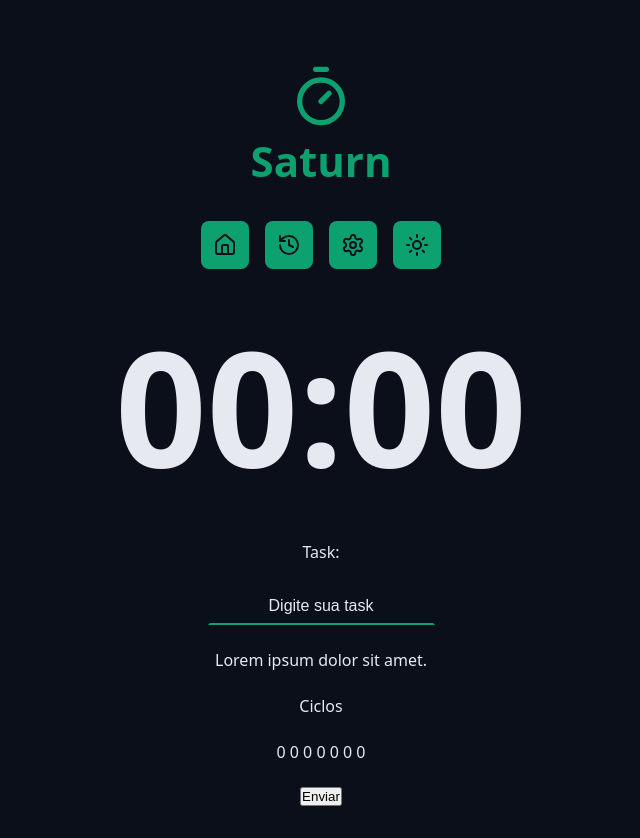
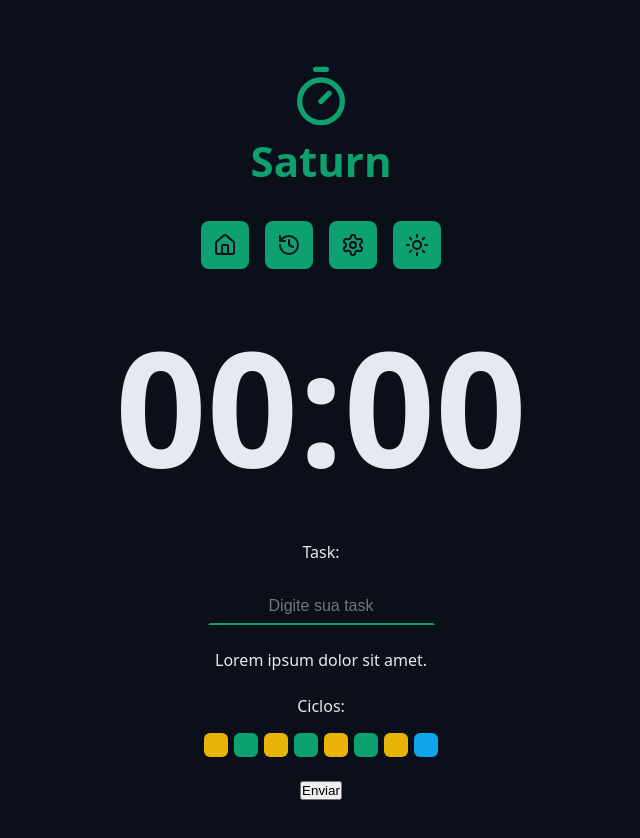
Before and after one commit to Luis-Saldanha-Dev/Saturn, a React (Vite) app: page / in a window 1280 px wide. Shown: the whole page, without its empty margins (319-959 px from the left). Built offline with nearby package versions, Linux system fonts and the light colour scheme.

Commit message:
Adicionando componente Cycles

```diff
--- a/src/App.tsx
+++ b/src/App.tsx
@@ -1,10 +1,12 @@
 import { Container } from './components/Container';
 import { Logo } from './components/Logo';
-import './styles/theme.css';
-import './styles/global.css';
 import { Menu } from './components/Menu';
 import { CountDown } from './components/CountDown';
 import { DefaultInput } from './components/DefaultInput';
+import { Cycles } from './components/Cycles';
+
+import './styles/theme.css';
+import './styles/global.css';
 
 export function App() {
   return (
@@ -36,8 +38,7 @@
           </div>
 
           <div className='formRow'>
-            <p>Ciclos</p>
-            <p>0 0 0 0 0 0 0</p>
+            <Cycles />
           </div>
 
           <div className='formRow'>
--- /dev/null
+++ b/src/components/Cycles/index.tsx
@@ -0,0 +1,19 @@
+import styles from './styles.module.css';
+export function Cycles() {
+  return (
+    <div className={styles.cycles}>
+      <span>Ciclos:</span>
+
+      <div className={styles.cycleDots}>
+        <span className={`${styles.cycleDot} ${styles.workTime}`}></span>
+        <span className={`${styles.cycleDot} ${styles.shortBreakTime}`}></span>
+        <span className={`${styles.cycleDot} ${styles.workTime}`}></span>
+        <span className={`${styles.cycleDot} ${styles.shortBreakTime}`}></span>
+        <span className={`${styles.cycleDot} ${styles.workTime}`}></span>
+        <span className={`${styles.cycleDot} ${styles.shortBreakTime}`}></span>
+        <span className={`${styles.cycleDot} ${styles.workTime}`}></span>
+        <span className={`${styles.cycleDot} ${styles.longBreakTime}`}></span>
+      </div>
+    </div>
+  );
+}
--- /dev/null
+++ b/src/components/Cycles/styles.module.css
@@ -0,0 +1,31 @@
+.cycles {
+  display: flex;
+  flex-direction: column;
+  align-items: center;
+  justify-content: center;
+  gap: 1.6rem;
+}
+
+.cycleDots {
+  display: flex;
+  gap: 0.6rem;
+}
+
+.cycleDot {
+  width: 2.4rem;
+  height: 2.4rem;
+  background-color: var(--primary);
+  border-radius: 25%;
+}
+
+.workTime {
+  background-color: var(--warning);
+}
+
+.shortBreakTime {
+  background-color: var(--primary);
+}
+
+.longBreakTime {
+  background-color: var(--info);
+}
--- a/src/components/DefaultInput/styles.module.css
+++ b/src/components/DefaultInput/styles.module.css
@@ -17,10 +17,6 @@
   border-radius: 0.6rem;
 }
 
-input::placeholder {
-  color: var(--text-default);
-}
-
 input:disabled {
   color: var(--disabled);
   border-bottom: 0.2rem solid var(--disabled);
```
